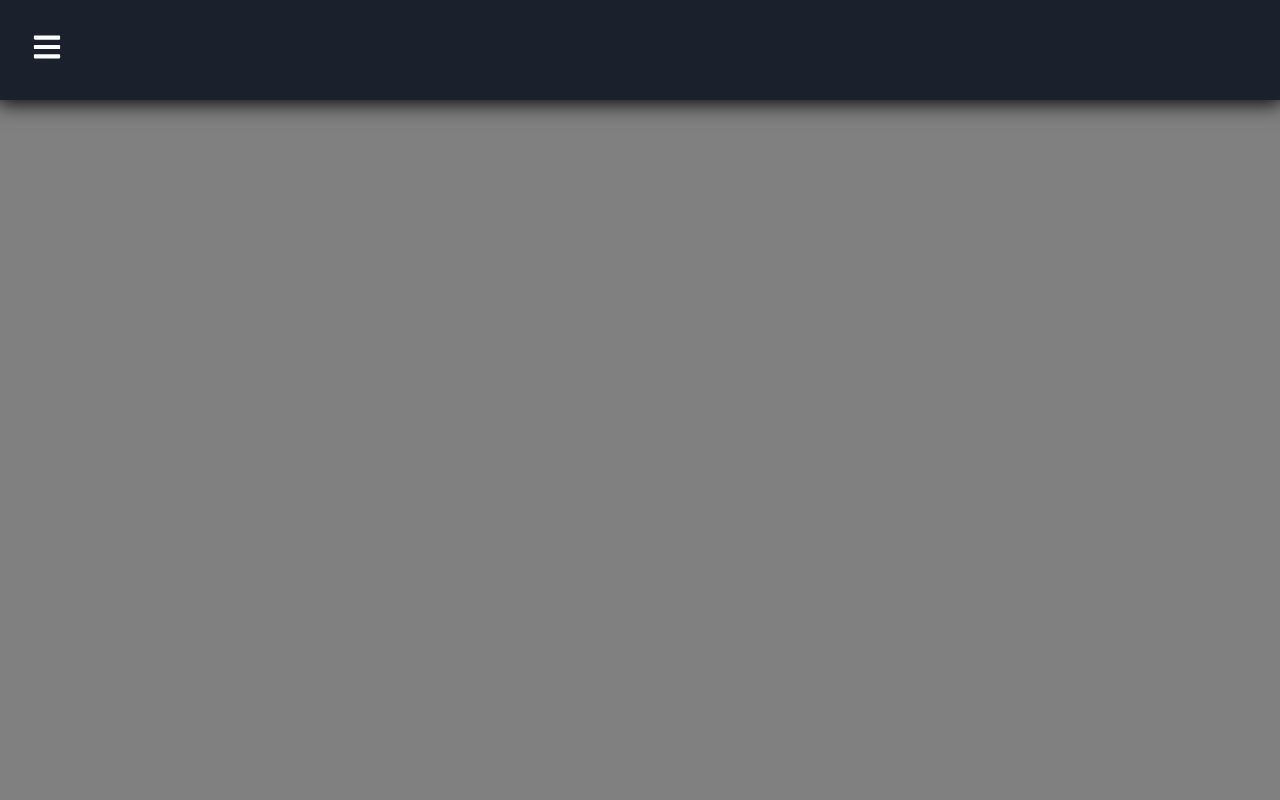
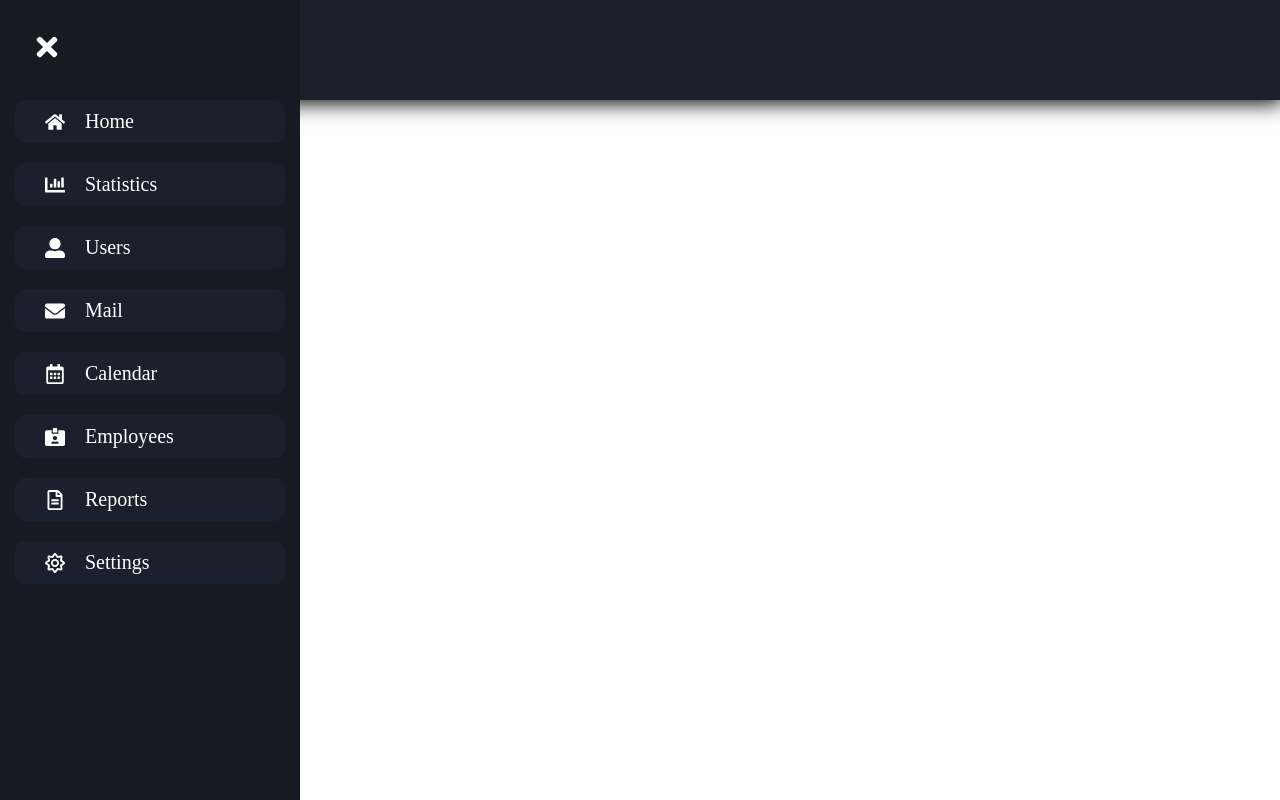
Before and after one commit to devpdro/portfolio-2.0, a React (Create React App) app: page / in a window 1280 px wide. Both pictures are taken after a click on the icon 47 px from the left and 47 px from the top of the page. Built offline with nearby package versions, Linux system fonts and the light colour scheme.

Commit message:
fix: fixing sass compilation bug

```diff
--- a/package.json
+++ b/package.json
@@ -11,6 +11,7 @@
     "react-icons": "^4.10.1",
     "react-scripts": "5.0.1",
     "sass": "^1.63.6",
+    "sass-loader": "^13.3.2",
     "web-vitals": "^2.1.4"
   },
   "scripts": {
@@ -36,5 +37,8 @@
       "last 1 firefox version",
       "last 1 safari version"
     ]
+  },
+  "devDependencies": {
+    "webpack": "^5.88.1"
   }
 }
--- a/src/components/layout/Header.js
+++ b/src/components/layout/Header.js
@@ -9,10 +9,10 @@ const Header = () => {
   const showSiderbar = () => setSidebar(!sidebar);
 
   return (
-    <header className={styles.container}>
+    <nav className={styles.container}>
       <FaBars onClick={showSiderbar} />
       {sidebar && <Sidebar active={setSidebar} />}
-    </header>
+    </nav>
   );
 };
 
--- a/src/components/layout/Sidebar.js
+++ b/src/components/layout/Sidebar.js
@@ -14,15 +14,13 @@ import {
 
 import SidebarItem from "./SidebarItem";
 
-const Sidebar = ({ active, sidebar }) => {
+const Sidebar = ({ active }) => {
   const closeSidebar = () => {
     active(false);
   };
 
-  const leftValue = sidebar ? "0" : "-100%";
-
   return (
-    <nav style={{ left: leftValue }} className={styles.container} sidebar={active}>
+    <nav className={styles.container} style={{ left: active ? "0" : "-100%" }}>
       <FaTimes onClick={closeSidebar} />
       <div className={styles.content}>
         <SidebarItem Icon={FaHome} Text="Home" />
--- a/src/index.scss
+++ b/src/index.scss
@@ -7,5 +7,4 @@
 body {
   width: 100vw;
   height: 100vh;
-  background-color: gray;
 }
--- a/src/styles/layout/Sidebar.module.scss
+++ b/src/styles/layout/Sidebar.module.scss
@@ -1,5 +1,3 @@
-@import url(../../components/layout/Sidebar.js);
-
 .container {
   background-color: #171923;
   position: fixed;
@@ -7,7 +5,7 @@
   top: 0px;
   left: 0px;
   width: 300px;
-  animation: showSidebar 0.4s;
+  animation: showSidebar 0.2s ease-in;
 
   > svg {
     position: fixed;
```
Also changed, not shown: 1 other file (tests, documents, lock files or other folders).
